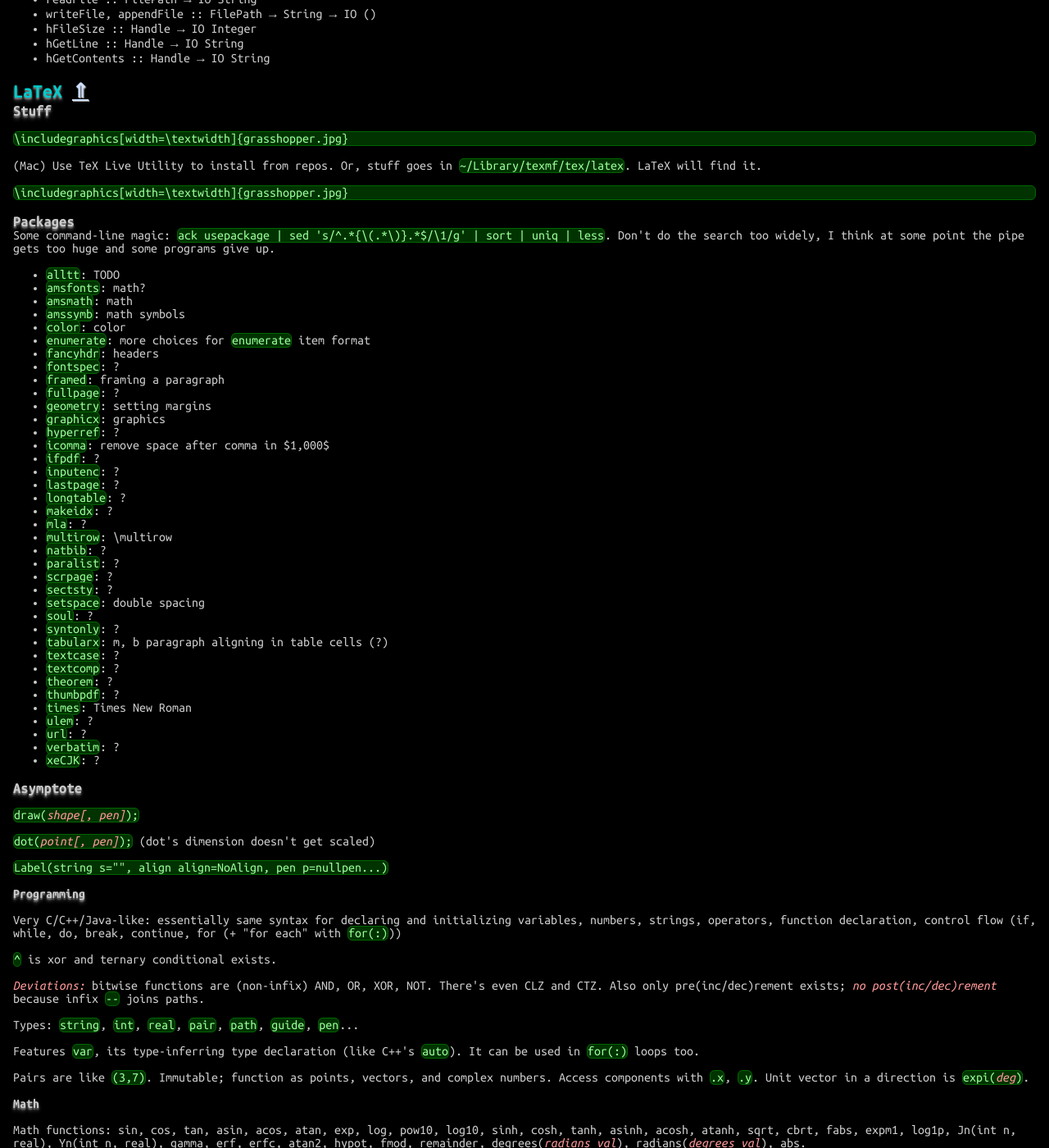
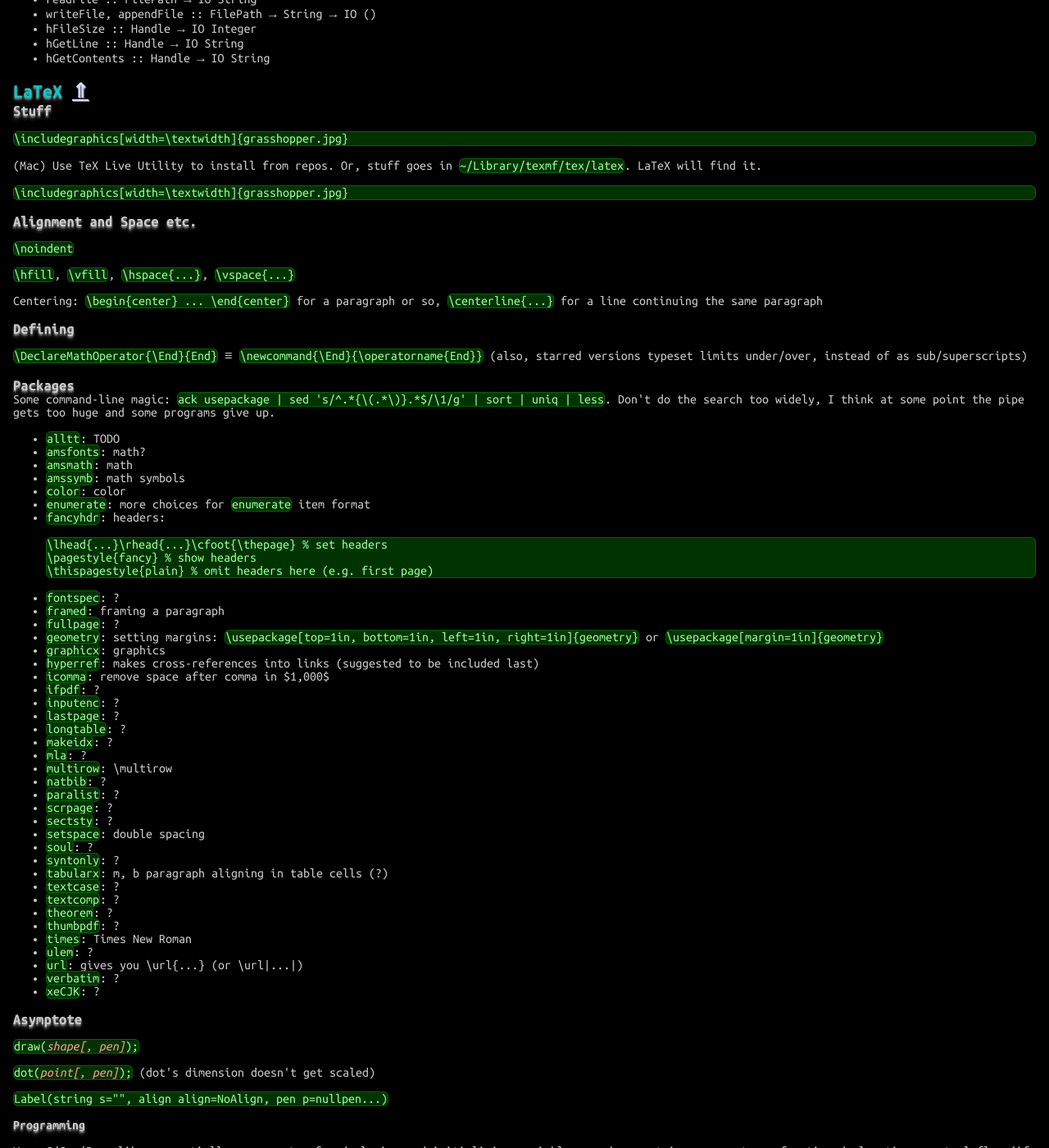
Before and after one commit to betaveros/cs, a Jekyll site: the page built from index.html, in a window 1280 px wide and 1400 px high, scrolled down 13908 px. Shown: the whole window at 82% size. Built offline with Jekyll 4.4.1, drawn with Linux system fonts in a browser that asks for light colours.

Commit message:
Random LaTeX lessons

```diff
--- a/_includes/latex.html
+++ b/_includes/latex.html
@@ -2,6 +2,14 @@
 <pre>\includegraphics[width=\textwidth]{grasshopper.jpg}</pre>
 <p>(Mac) Use TeX Live Utility to install from repos. Or, stuff goes in <code>~/Library/texmf/tex/latex</code>. LaTeX will find it.</p>
 <pre>\includegraphics[width=\textwidth]{grasshopper.jpg}</pre>
+<h3>Alignment and Space etc.</h3>
+<p><code>\noindent</code></p>
+<p><code>\hfill</code>, <code>\vfill</code>, <code>\hspace{...}</code>, <code>\vspace{...}</code></p>
+<p>Centering: <code>\begin{center} ... \end{center}</code> for a paragraph or so, <code>\centerline{...}</code> for a line continuing the same paragraph</p>
+<h3>Defining</h3>
+<p>
+<code>\DeclareMathOperator{\End}{End}</code> &equiv; <code>\newcommand{\End}{\operatorname{End}}</code> (also, starred versions typeset limits under/over, instead of as sub/superscripts)
+</p>
 <h3>Packages</h3>
 Some command-line magic: <code>ack usepackage | sed 's/^.*{\(.*\)}.*$/\1/g' | sort | uniq | less</code>. Don't do the search too widely, I think at some point the pipe gets too huge and some programs give up.
 <ul>
@@ -11,13 +19,16 @@ Some command-line magic: <code>ack usepackage | sed 's/^.*{\(.*\)}.*$/\1/g' | so
 	<li><code>amssymb</code>: math symbols</li>
 	<li><code>color</code>: color</li>
 	<li><code>enumerate</code>: more choices for <code>enumerate</code> item format</li>
-	<li><code>fancyhdr</code>: headers</li>
+	<li><code>fancyhdr</code>: headers:
+<pre>\lhead{...}\rhead{...}\cfoot{\thepage} % set headers
+\pagestyle{fancy} % show headers
+\thispagestyle{plain} % omit headers here (e.g. first page)</li>
 	<li><code>fontspec</code>: ?</li>
 	<li><code>framed</code>: framing a paragraph</li>
 	<li><code>fullpage</code>: ?</li>
-	<li><code>geometry</code>: setting margins</li>
+	<li><code>geometry</code>: setting margins: <code>\usepackage[top=1in, bottom=1in, left=1in, right=1in]{geometry}</code> or <code>\usepackage[margin=1in]{geometry}</code></li>
 	<li><code>graphicx</code>: graphics</li>
-	<li><code>hyperref</code>: ?</li>
+	<li><code>hyperref</code>: makes cross-references into links (suggested to be included last)</li>
 	<li><code>icomma</code>: remove space after comma in $1,000$</li>
 	<li><code>ifpdf</code>: ?</li>
 	<li><code>inputenc</code>: ?</li>
@@ -40,7 +51,7 @@ Some command-line magic: <code>ack usepackage | sed 's/^.*{\(.*\)}.*$/\1/g' | so
 	<li><code>thumbpdf</code>: ?</li>
 	<li><code>times</code>: Times New Roman</li>
 	<li><code>ulem</code>: ?</li>
-	<li><code>url</code>: ?</li>
+	<li><code>url</code>: gives you \url{...} (or \url|...|)</li>
 	<li><code>verbatim</code>: ?</li>
 	<li><code>xeCJK</code>: ?</li>
 </ul>
```
